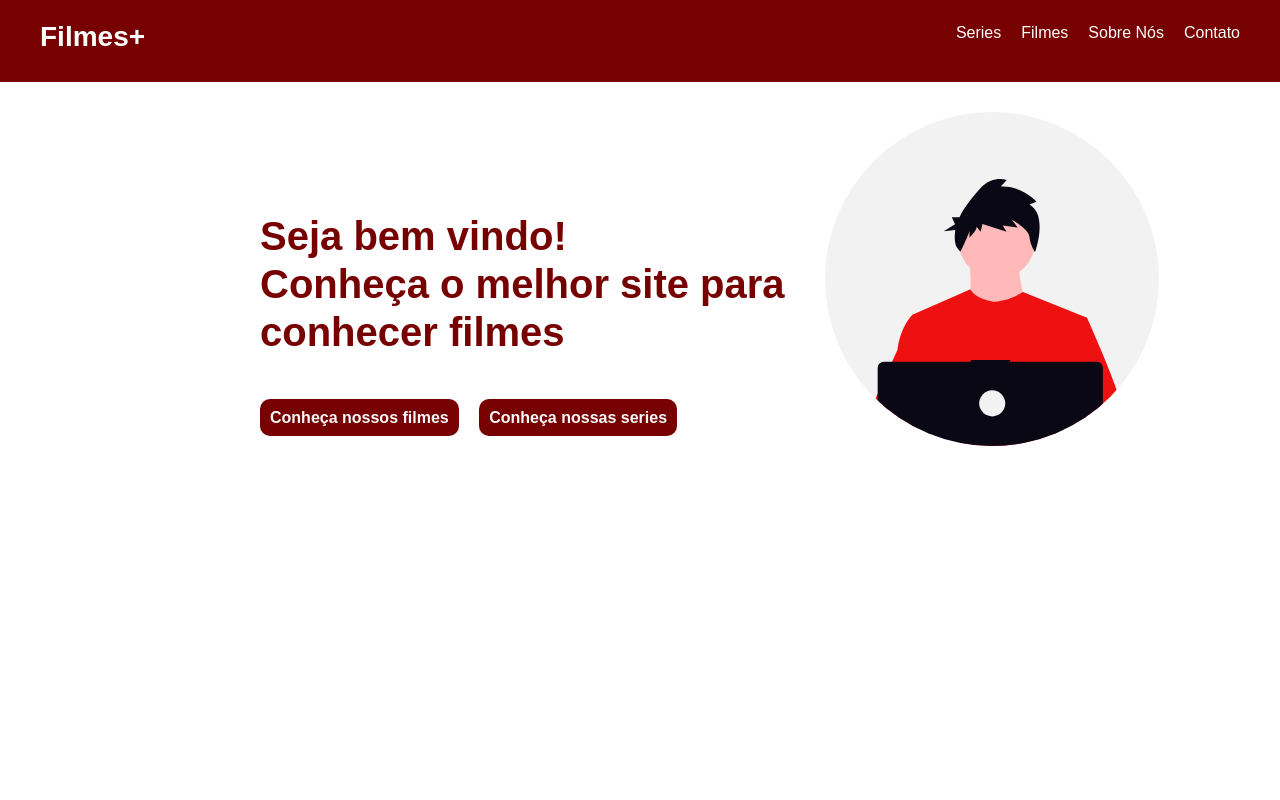
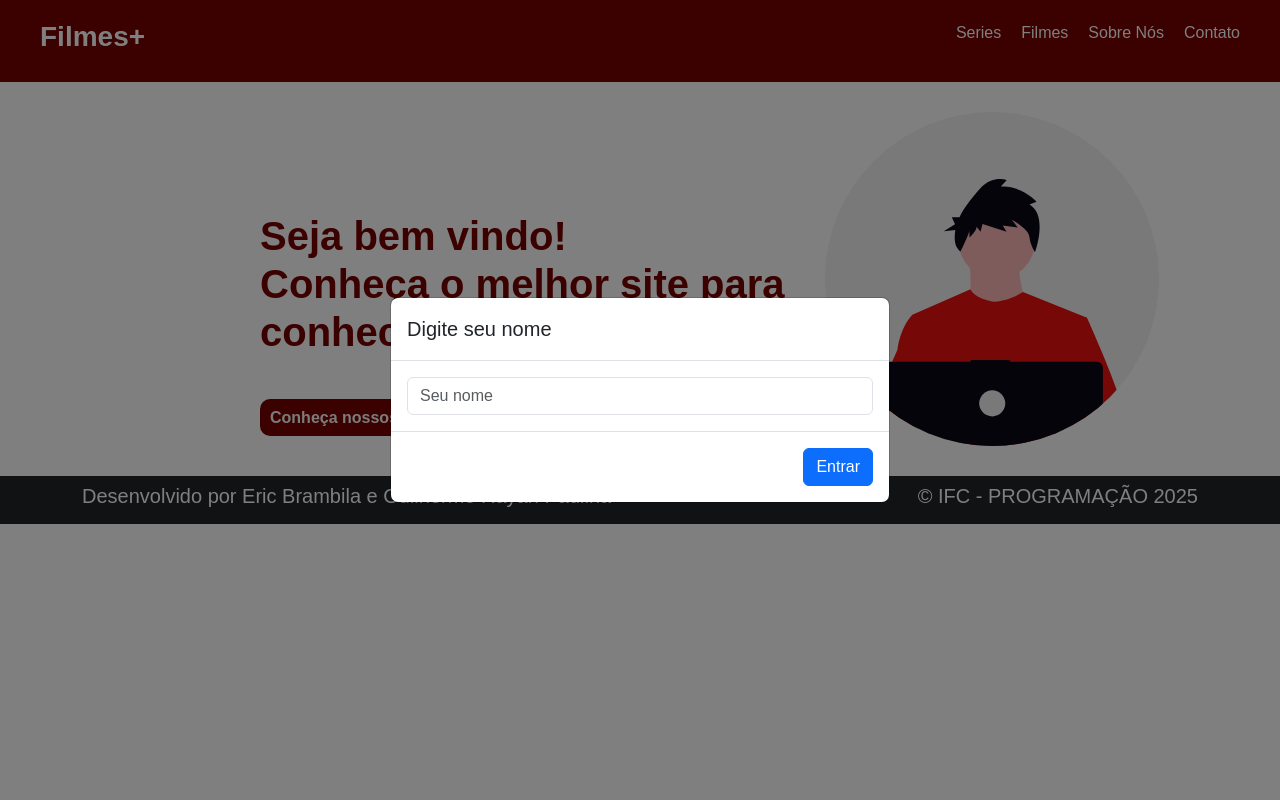
Before and after one commit to ericbrambilaifc/filmesifc, a PHP site: page / in a window 1280 px wide. Run offline with PHP 8.4, Linux system fonts and the light colour scheme.

Commit message:
brambila

```diff
--- a/principal/assets/style.css
+++ b/principal/assets/style.css
@@ -216,18 +216,3 @@ nav ul li a {
   margin-right: 40px;
   margin-top: 30px;
 }
-
-.modal {
-  display: none;
-  position: fixed;
-  z-index: 1000;
-  left: 50%;
-  top: 50%;
-  transform: translate(-50%, -50%);
-  width: 80%;
-  max-width: 500px;
-  height: auto;
-  background-color: rgba(0, 0, 0, 0.7);
-  padding: 20px;
-  border-radius: 10px;
-}
--- a/principal/index.php
+++ b/principal/index.php
@@ -5,8 +5,11 @@
     <meta charset="UTF-8">
     <meta name="viewport" content="width=device-width, initial-scale=1.0">
     <link rel="stylesheet" href="https://cdn.jsdelivr.net/npm/bootstrap-icons@1.13.1/font/bootstrap-icons.min.css">
-    <link href="https://cdn.jsdelivr.net/npm/bootstrap@5.3.6/dist/css/bootstrap.min.css" rel="stylesheet" integrity="sha384-4Q6Gf2aSP4eDXB8Miphtr37CMZZQ5oXLH2yaXMJ2w8e2ZtHTl7GptT4jmndRuHDT" crossorigin="anonymous">
-    <script src="https://cdn.jsdelivr.net/npm/bootstrap@5.3.6/dist/js/bootstrap.bundle.min.js" integrity="sha384-j1CDi7MgGQ12Z7Qab0qlWQ/Qqz24Gc6BM0thvEMVjHnfYGF0rmFCozFSxQBxwHKO" crossorigin="anonymous"></script>
+    <link href="https://cdn.jsdelivr.net/npm/bootstrap@5.3.6/dist/css/bootstrap.min.css" rel="stylesheet"
+        integrity="sha384-4Q6Gf2aSP4eDXB8Miphtr37CMZZQ5oXLH2yaXMJ2w8e2ZtHTl7GptT4jmndRuHDT" crossorigin="anonymous">
+    <script src="https://cdn.jsdelivr.net/npm/bootstrap@5.3.6/dist/js/bootstrap.bundle.min.js"
+        integrity="sha384-j1CDi7MgGQ12Z7Qab0qlWQ/Qqz24Gc6BM0thvEMVjHnfYGF0rmFCozFSxQBxwHKO"
+        crossorigin="anonymous"></script>
 
     <link rel="stylesheet" href="./assets/style.css">
 
@@ -78,24 +81,49 @@
         </div>
     </main>
 
+    <footer class="bg-dark text-white py-2">
+    <div class="container">
+        <div class="row">
+            <div class="col-12 col-md-6 mb-3 mb-md-0">
+                <h3 class="h5">Desenvolvido por Eric Brambila e Guilherme Rayan Padilha</h3>
+            </div>
+            <div class="col-12 col-md-6 text-md-end">
+                <h3 class="h5">© IFC - PROGRAMAÇÃO 2025</h3>
+            </div>
+        </div>
+    </div>
+</footer>
+
 
 </body>
-<!-- <script>
+<script>
 window.onload = () => {
+    // Inicializa o modal do Bootstrap
     const modal = new bootstrap.Modal(document.getElementById('userModal'));
+
+    // Exibe o modal quando a página for carregada
     modal.show();
 
+    // Adiciona o evento ao botão "Entrar"
     document.getElementById('salvarNome').addEventListener('click', () => {
         const nome = document.getElementById('nomeUsuario').value.trim();
-            if (nome !== '') {
+
+        // Verifica se o nome foi inserido
+        if (nome) {
+            // Exibe o nome do usuário no elemento da página
             document.getElementById('usuarioNome').innerText = nome;
+
+            // Esconde o modal
             modal.hide();
         } else {
+            // Caso não tenha nome, exibe um alerta
             alert("Por favor, digite seu nome!");
         }
     });
 };
-</script> -->
+
+
+</script>
 
 
 </html>
```
Lines whose indentation alone changed are shown as unchanged.
